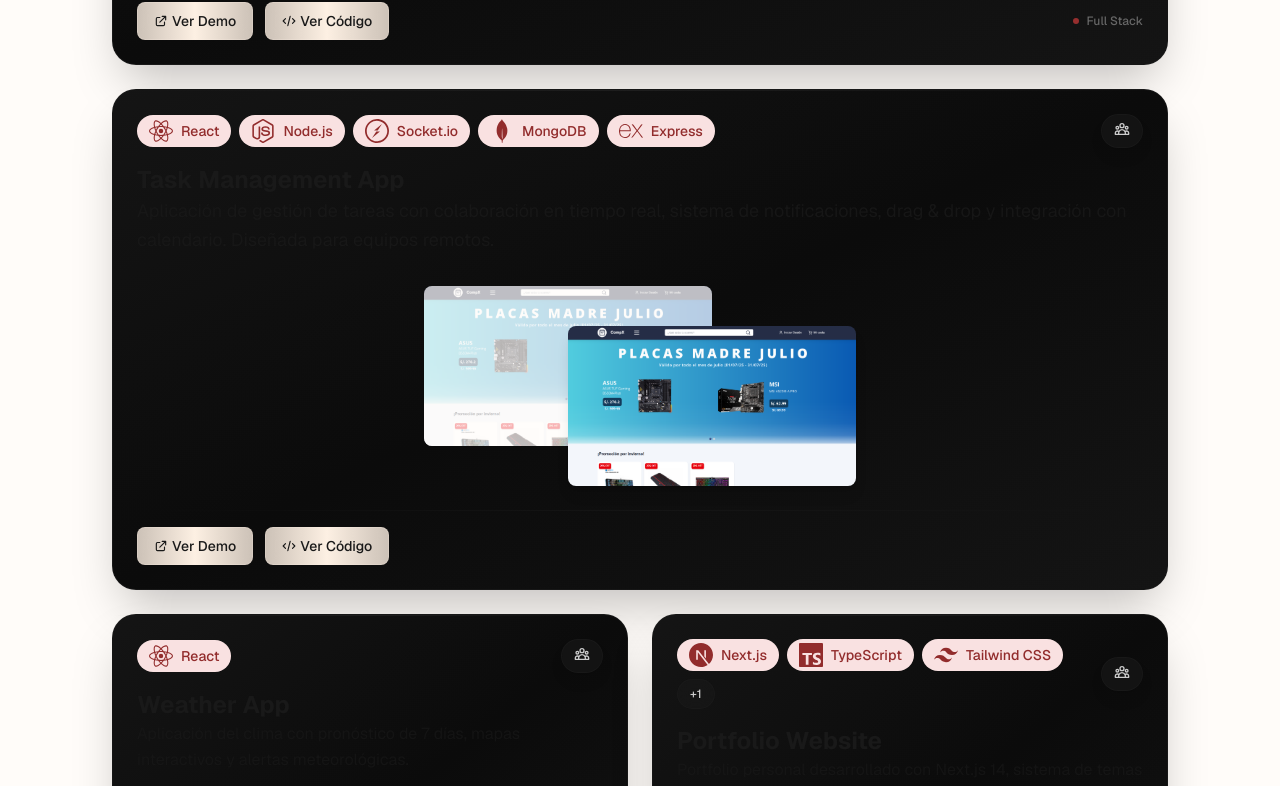
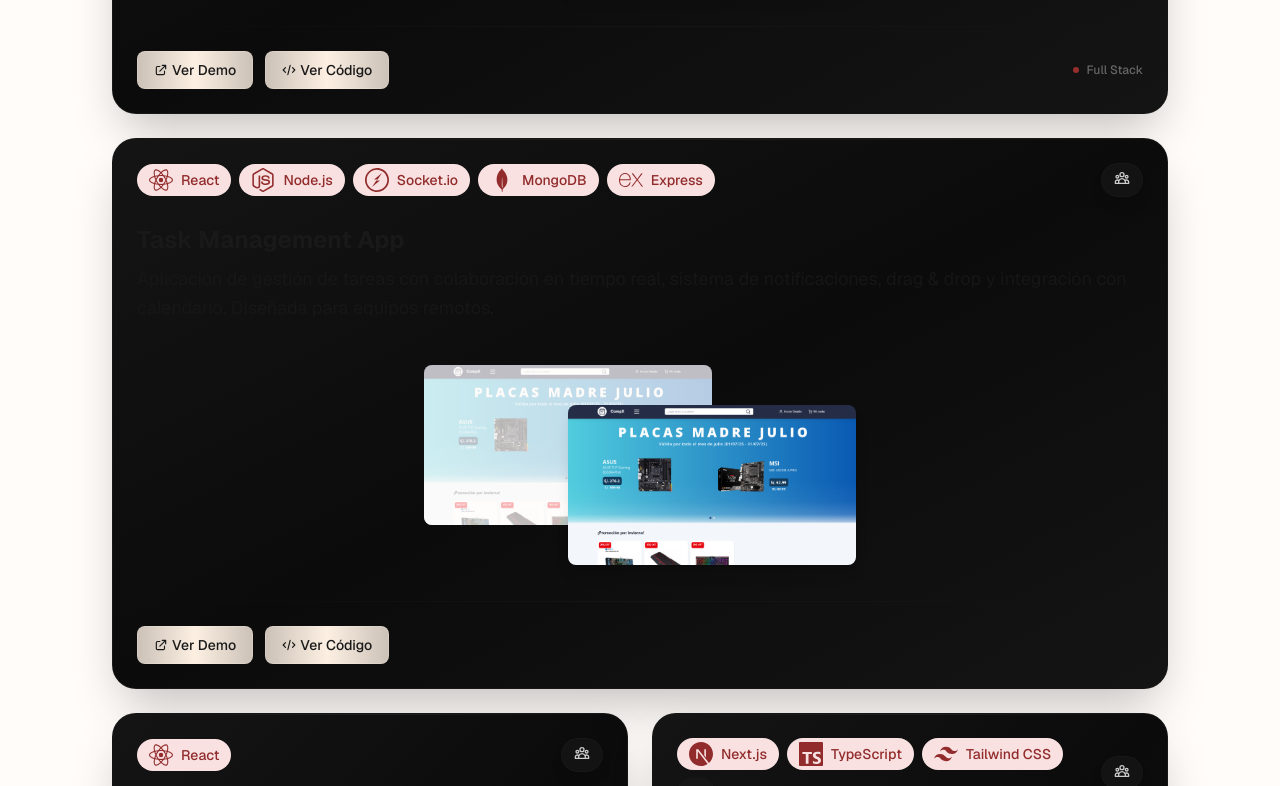
Before and after one commit to andremelzc/portafolio-2025, a Next.js app: page / in a window 1280 px wide. Shown: the part 1660-2446 px from the top of the page. Built offline with nearby package versions, Linux system fonts and the light colour scheme.

Commit message:
Refactor ProjectCard component for improved layout and responsiveness; add line-clamp classes for better text truncation and adjust image container heights

```diff
--- a/app/components/projects/ProjectCard.tsx
+++ b/app/components/projects/ProjectCard.tsx
@@ -27,8 +27,8 @@
   },
 }: ProjectCardProps) {
   return (
-    <div className="group relative">
-      <div className="relative bg-gradient-to-br from-midnight-800 via-midnight-900 to-midnight-800 border border-midnight-600/50 rounded-3xl shadow-2xl text-background flex flex-col w-full hover:shadow-3xl transition-all duration-300">
+    <div className="group relative h-full">
+      <div className="relative bg-gradient-to-br from-midnight-800 via-midnight-900 to-midnight-800 border border-midnight-600/50 rounded-3xl shadow-2xl text-background flex flex-col w-full h-full hover:shadow-3xl transition-all duration-300">
         {/* Efectos internos sutiles */}
         <div className="absolute inset-0 bg-gradient-to-br from-foreground/10 via-transparent to-foreground/5 rounded-3xl pointer-events-none" />
         <div className="absolute top-0 left-0 right-0 h-px bg-gradient-to-r from-transparent via-midnight-500/40 to-transparent" />
@@ -67,22 +67,26 @@
         </div>
 
         {/* Texto siempre en la misma posición */}
-        <div className="px-6 text-left">
-          <h3 className="text-2xl font-bold text-foreground">{title}</h3>
+        <div className="px-6 text-left flex-shrink-0 min-h-[120px] flex flex-col justify-center">
+          <h3 className="text-2xl font-bold text-foreground line-clamp-2">
+            {title}
+          </h3>
           <p
             className={`${
-              featured ? "text-lg" : "text-base opacity-80"
-            } leading-relaxed text-foreground/80`}
+              featured
+                ? "text-lg line-clamp-4"
+                : "text-base opacity-80 line-clamp-3"
+            } leading-relaxed text-foreground/80 mt-2`}
           >
             {description}
           </p>
         </div>
 
-        {/* Contenedor de imágenes - misma estructura, diferente intensidad */}
+        {/* Contenedor de imágenes - con altura controlada */}
         <div
           className={`flex justify-center items-center ${
-            featured ? "p-8 pb-16" : "p-4 pb-8"
-          }`}
+            featured ? "min-h-[200px] max-h-[240px]" : "min-h-[160px] max-h-[200px]"
+          } ${featured ? "p-8 pb-6" : "p-4 pb-4"}`}
         >
           <div className={`relative ${featured ? "w-72 h-40" : "w-64 h-32"}`}>
             {/* Imagen principal - siempre presente */}
@@ -116,10 +120,14 @@
             )}
           </div>
         </div>
+
+        {/* Spacer flexible para distribuir espacio restante */}
+        <div className="flex-grow min-h-[20px]"></div>
+
         {/* Footer */}
-        <div className="relative px-6 pb-6">
+        <div className="relative px-6 pb-6 flex-shrink-0 mt-8">
           {/* Separador */}
-          <div className="h-px bg-gradient-to-r from-transparent via-midnight-600/40 to-transparent mb-4" />
+          <div className="h-px bg-gradient-to-r from-transparent via-midnight-600/40 to-transparent mb-6" />
           {/* Botones e Indicador */}
           <div className="flex justify-between items-center">
             {/* Botones a la izquierda */}
--- a/app/globals.css
+++ b/app/globals.css
@@ -196,3 +196,36 @@
   color: var(--foreground);
   font-family: var(--font-sans), Arial, sans-serif;
 }
+
+/* Clases para truncar texto */
+.line-clamp-1 {
+  overflow: hidden;
+  display: -webkit-box;
+  -webkit-box-orient: vertical;
+  -webkit-line-clamp: 1;
+  line-clamp: 1;
+}
+
+.line-clamp-2 {
+  overflow: hidden;
+  display: -webkit-box;
+  -webkit-box-orient: vertical;
+  -webkit-line-clamp: 2;
+  line-clamp: 2;
+}
+
+.line-clamp-3 {
+  overflow: hidden;
+  display: -webkit-box;
+  -webkit-box-orient: vertical;
+  -webkit-line-clamp: 3;
+  line-clamp: 3;
+}
+
+.line-clamp-4 {
+  overflow: hidden;
+  display: -webkit-box;
+  -webkit-box-orient: vertical;
+  -webkit-line-clamp: 4;
+  line-clamp: 4;
+}
```
